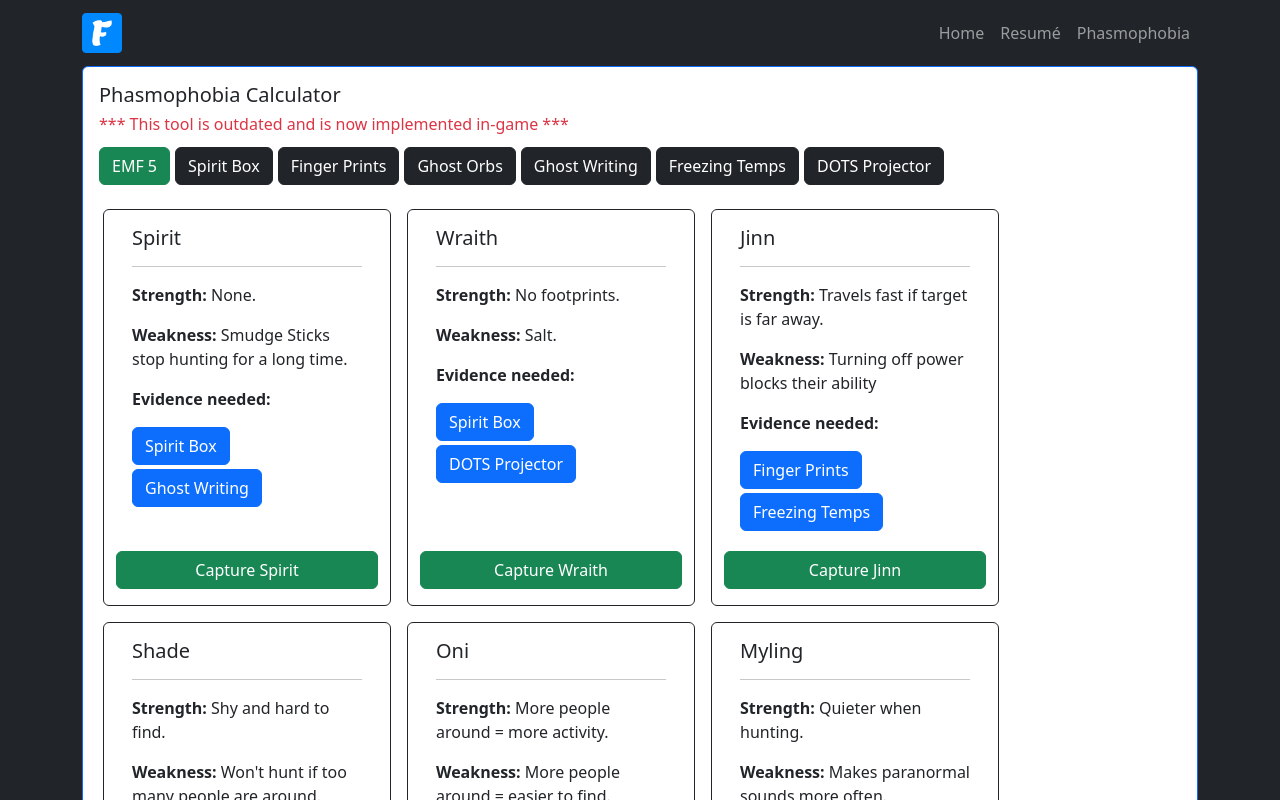
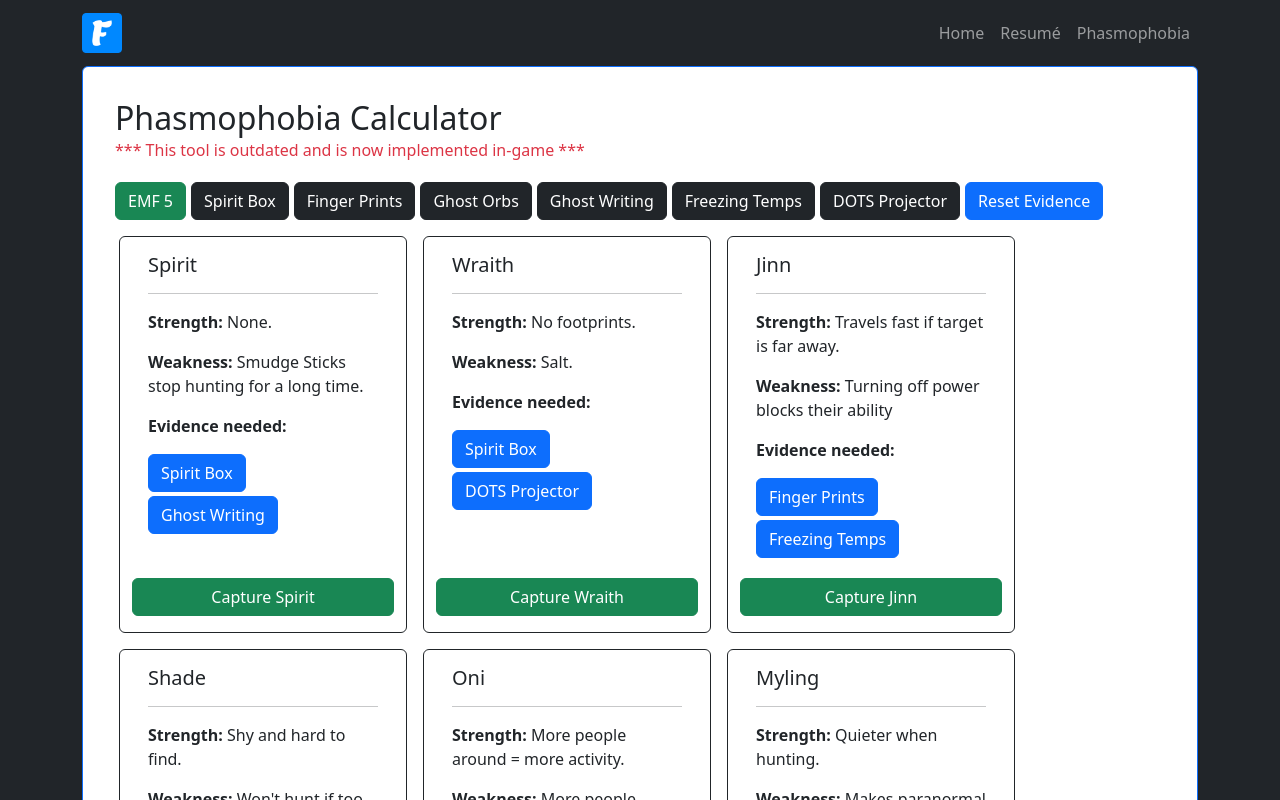
Before and after one commit to Flake85/flechasbentley.com, a Vue app: page /phasmophobia in a window 1280 px wide. Both pictures are taken after a click on the button "EMF 5". Shown: the top 800 px of the page. Built offline with nearby package versions, Linux system fonts and the light colour scheme.

Commit message:
added transitions to phasmo page

```diff
--- a/src/lib/phasmophobia.ts
+++ b/src/lib/phasmophobia.ts
@@ -133,7 +133,7 @@ export const ghosts = [
     evidence: [
       evidence.FingerPrints,
       evidence.GhostWriting,
-      evidence.FingerPrints
+      evidence.FreezingTemps
     ],
     weakness: "Sanity can't be lowered by using Ouija Board.",
     strength: "Attacks frequently."
--- a/src/views/Phasmo.vue
+++ b/src/views/Phasmo.vue
@@ -1,5 +1,5 @@
 <script setup lang="ts">
-  import { ref, onMounted, computed, reactive, watch } from "vue";
+  import { ref, onMounted, computed, reactive } from "vue";
   import {
     Ghost,
     ghosts,
@@ -150,20 +150,18 @@
       return !found;
     });
   })
-
   defineExpose({
     tools, ghosts, evidences, localGhosts, sessionGhosts, displayGhosts,
     selected, getEvidenceBtnClass, captureGhost, clearSession, clearAllStorage
   })
 </script>
-
 <template>
   <div class="container">
     <div id="phasmo-card" class="card border-primary">
-      <div class="card-body">
-        <div class="card-title">
-          <h5>Phasmophobia Calculator</h5>
-          <h6 class="text-danger">*** This tool is outdated and is now implemented in-game ***</h6>
+      <div class="card-body m-3">
+          <h2 class="card-title">Phasmophobia Calculator</h2>
+          <h6 class="card-subtitle text-danger mb-3">*** This tool is outdated and is now implemented in-game ***</h6>
+          <div class="mb-3">
             <template v-for="evidence in tools" :key="evidence.id">
               <button type="button"
                       :class="getEvidenceBtnClass(evidence)"
@@ -172,47 +170,17 @@
               >{{ evidence.name }}
               </button>
             </template>
-        </div>
-        <div class="card-body">
-          <div v-if="evidences.found.length || evidences.notFound.length">
-            <div class="row padded" v-if="displayGhosts.length">
-              <div class="card mb-3 me-3 border-dark" style="width: 18rem;" v-for="ghost in displayGhosts" :key="ghost.id">
-                <div class="card-body">
-                  <h5 class="card-title">{{ ghost.name }}</h5> <hr />
-                  <p class="card-text"><strong>Strength:</strong> {{ ghost.strength }}</p>
-                  <p class="card-text"><strong>Weakness:</strong> {{ ghost.weakness }}</p>
-                  <p><strong>Evidence needed:</strong></p>
-                  <div v-for="evidence in ghost.evidence" :key="evidence.id">
-                    <div v-if="!evidences.found.includes(evidence)">
-                      <button @click="selected(evidence)" type="button" class="btn btn-primary mb-1">{{ evidence.name }}</button>
-                    </div>
-                  </div>
-                </div>
-                <button @click="captureGhost(ghost)" type="button" class="btn btn-success mb-3">
-                  Capture {{ ghost.name }}
-                </button>
-              </div>
-              <div>
-                <button class="btn btn-danger mb-3" @click="resetEvidence">
+            <button class="btn btn-primary padded-btn"
+                    @click="resetEvidence"
+                    :disabled="evidences.found.length < 1 && evidences.notFound.length < 1">
               Reset Evidence
             </button>
           </div>
-            </div>
-            <div v-else>
-              <div class="card mb-3">
-                <div class="card-body">
-                  <div class="card-title">This combination of evidence is incompatible.<br />Please
-                    ensure evidence is selected correctly.</div>
-                  </div>
-                  <div>
-                    <button class="btn btn-danger mb-3 ms-3" @click="resetEvidence">
-                      Reset Evidence
-                    </button>
-                  </div>
-                </div>
-            </div>
-          </div>
-          <div v-else>
+          <!-- transition between ghost-card-view -->
+          <transition name="ghost-help"
+                      enter-active-class="animate__animated animate__fadeInLeft animate__delay-1s"
+                      leave-active-class="animate__animated animate__bounceOutRight">
+            <div v-if="!evidences.found.length && !evidences.notFound.length">
               <div class="card mb-3 border-dark">
                 <div class="card-body">
                   <h5 class="card-title">Click the evidence above as you find/don't find evidence!</h5>
@@ -222,6 +190,62 @@
                 </div>
               </div>
             </div>
+          </transition>
+          <!-- transition between ghost-help -->
+          <transition name="ghost-card-view"
+                      enter-active-class="animate__animated animate__fadeInLeft animate__delay-1s"
+                      leave-active-class="animate__animated animate__bounceOutRight">
+            <div v-if="evidences.found.length || evidences.notFound.length">
+              <!-- transition between incompatible -->
+              <transition name="ghost-card-view"
+                          enter-active-class="animate__animated animate__fadeInRight animate__delay-1s"
+                          leave-active-class="animate__animated animate__bounceOutRight">
+                <div class="row padded" v-if="displayGhosts.length">
+                  <!-- transition for ghost cards when evidence is selected-deselected and is valid -->
+                  <transition-group name="ghost-card"
+                                    enter-active-class="animate__animated animate__flipInY animate__delay-1s"
+                                    leave-active-class="animate__animated animate__flipOutY"
+                                    list-move>
+                    <div class="card mb-3 ms-3 border-dark" style="width: 18rem;" v-for="ghost in displayGhosts" :key="ghost.id">
+                      <div class="card-body">
+                        <h5 class="card-title">{{ ghost.name }}</h5> <hr />
+                        <p class="card-text"><strong>Strength:</strong> {{ ghost.strength }}</p>
+                        <p class="card-text"><strong>Weakness:</strong> {{ ghost.weakness }}</p>
+                        <p v-if="displayGhosts.length !== 1"><strong>Evidence needed:</strong></p>
+                        <div v-for="evidence in ghost.evidence" :key="evidence.id">
+                          <!-- transition when evidence is removed from ghost card -->
+                          <transition-group name="ghost-card-ev"
+                                            leave-active-class="animate__animated animate__fadeOut">
+                            <div v-if="!evidences.found.includes(evidence)">
+                              <button @click="selected(evidence)" type="button" class="btn btn-primary mb-1">{{ evidence.name }}</button>
+                            </div>
+                          </transition-group>
+                        </div>
+                      </div>
+                      <button @click="captureGhost(ghost)" type="button" class="btn btn-success mb-3">
+                        Capture {{ ghost.name }}
+                      </button>
+                    </div>
+                  </transition-group>
+                </div>
+              </transition>
+              <!-- transition between ghost-card-view -->
+              <transition name="incompatible"
+                          class="ghost-incompatible"
+                          enter-active-class="animate__animated animate__fadeInLeft animate__delay-1s"
+                          leave-active-class="animate__animated animate__bounceOutRight">
+                <div v-if="!displayGhosts.length">
+                <div class="card border-dark mb-3">
+                  <div class="card-body">
+                    <h5 class="card-title text-danger">Woah!</h5>
+                    <p class="card-text">This combination of evidence is incompatible.<br />Please
+                      ensure evidence is selected correctly.</p>
+                    </div>
+                  </div>
+                </div>
+              </transition>
+              </div>
+          </transition>
           <h5>Captured Ghosts:</h5>
           <div class="table-responsive">
             <table class="table">
@@ -247,10 +271,7 @@
                 </tr>
                 <tr>
                   <td>All Time:</td>
-                  <td
-                    v-for="ghost in localGhosts"
-                    :key="(ghost.ghostId)"
-                  >
+                  <td v-for="ghost in localGhosts" :key="(ghost.ghostId)">
                     {{ ghost.timesFound }}
                   </td>
                   <td>{{ totalCaptured(localGhosts) }}</td>
@@ -267,9 +288,8 @@
       </div>
     </div>
   </div>
-  </div>
 </template>
-<style>
+<style scoped>
 #phasmo-card {
   min-height: calc(100vh - (66px + 72px));
 }
@@ -277,7 +297,4 @@
   margin-right: 5px;
   margin-top: 5px;
 }
-/* .padded {
-  padding-bottom: 300px;
-} */
 </style>
```
Lines whose indentation alone changed are shown as unchanged.
